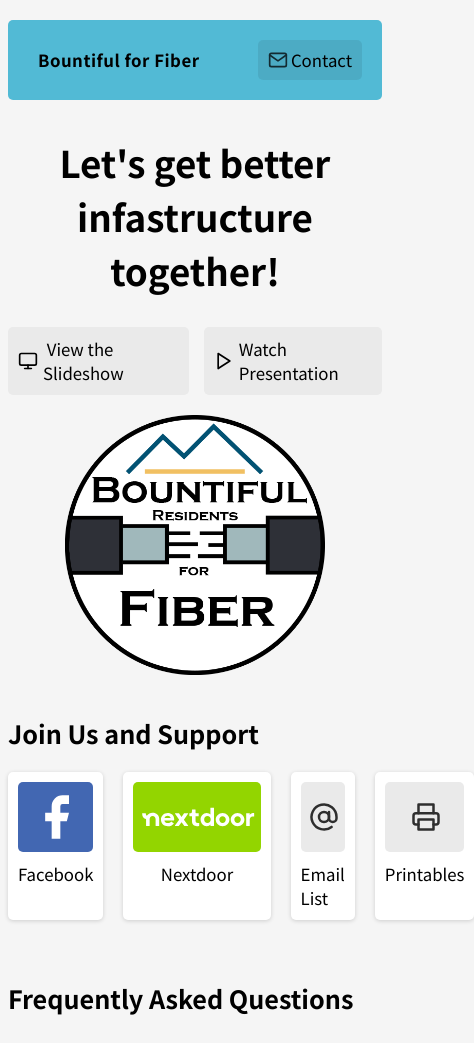
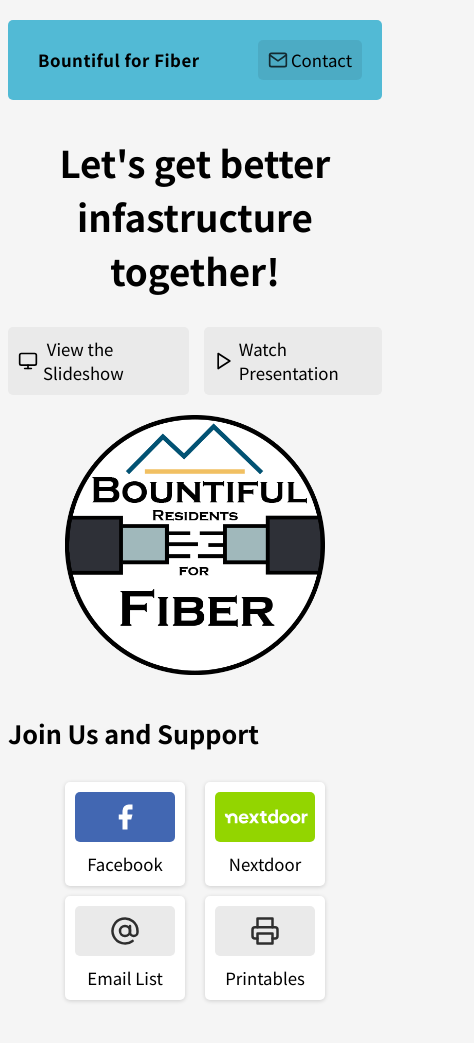
Before and after one commit to dotspencer/bountiful-for-fiber, a plain HTML site: page index.html in a window 390 px wide. Shown: the top 1043 px of the page, 474 px wide, since content can reach past the window. Drawn offline with Linux system fonts and the light colour scheme.

Commit message:
More responsive styling

```diff
--- a/css/style.css
+++ b/css/style.css
@@ -46,10 +46,10 @@ nav a.title {
   letter-spacing: 0.5px;
 }
 .hero {
-  max-width: 800px;
+  max-width: 730px;
   margin: 30px auto 0;
   display: flex;
-  justify-content: space-around;
+  justify-content: space-between;
   align-items: center;
 }
 .hero img.logo {
@@ -133,12 +133,12 @@ section + section {
   padding: 5px;
   border-radius: 5px;
   justify-content: center;
-  height: 70px;
+  height: 60px;
   align-items: center;
   background-color: #eaeaea;
 }
 .join-link img {
-  height: 52px;
+  height: 30px;
 }
 .join-link .img-wrap.facebook {
   background-color: #4267B2;
@@ -146,13 +146,14 @@ section + section {
 .join-link .img-wrap.nextdoor {
   background-color: #93D500;
 }
+.join-link .img-wrap.facebook img {
+  height: 40px;
+}
 .join-link .img-wrap.nextdoor img {
   height: 20px;
   margin-left: 3px;
 }
-.join-link .img-wrap.google-form img {
-  height: 30px;
-  margin-left: 3px;
+.join-link .img-wrap.simple img {
   opacity: 0.8;
 }
 .join-link span {
@@ -212,3 +213,44 @@ footer {
     text-align: center;
   }
 }
+
+@media (max-width: 600px) {
+  .join-link-wrap {
+    flex-wrap: wrap;
+    justify-content: center;
+  }
+  .join-link {
+    margin: 10px 10px 0;
+    max-width: 140px;
+  }
+  .join-link + .join-link {
+    margin-left: 10px;
+  }
+  .join-link .img-wrap {
+    height: 50px;
+  }
+  .join-link .img-wrap.facebook img {
+    height: 30px;
+  }
+  .join-link .img-wrap.nextdoor img {
+    height: 15px;
+  }
+}
+
+@media (max-width: 400px) {
+  .join-link {
+    max-width: 120px;
+  }
+  .cta {
+    padding: 20px 10px;
+  }
+  .cta img {
+    height: 50px;
+    margin-left: 0;
+  }
+}
+@media (max-width: 350px) {
+  .cta img {
+    display: none;
+  }
+}
--- a/index.html
+++ b/index.html
@@ -58,13 +58,13 @@
           <span>Nextdoor</span>
         </a>
         <a href="https://bit.ly/BountifulforFiber" target="_blank" class="join-link">
-          <div class="img-wrap google-form">
+          <div class="img-wrap simple">
             <img src="img/at-sign.svg">
           </div>
           <span>Email List</span>
         </a>
         <a href="files/bountiful-for-fiber-full-sheet.pdf" target="_blank" class="join-link">
-          <div class="img-wrap google-form">
+          <div class="img-wrap simple">
             <img src="img/printer.svg">
           </div>
           <span>Printables</span>
```
